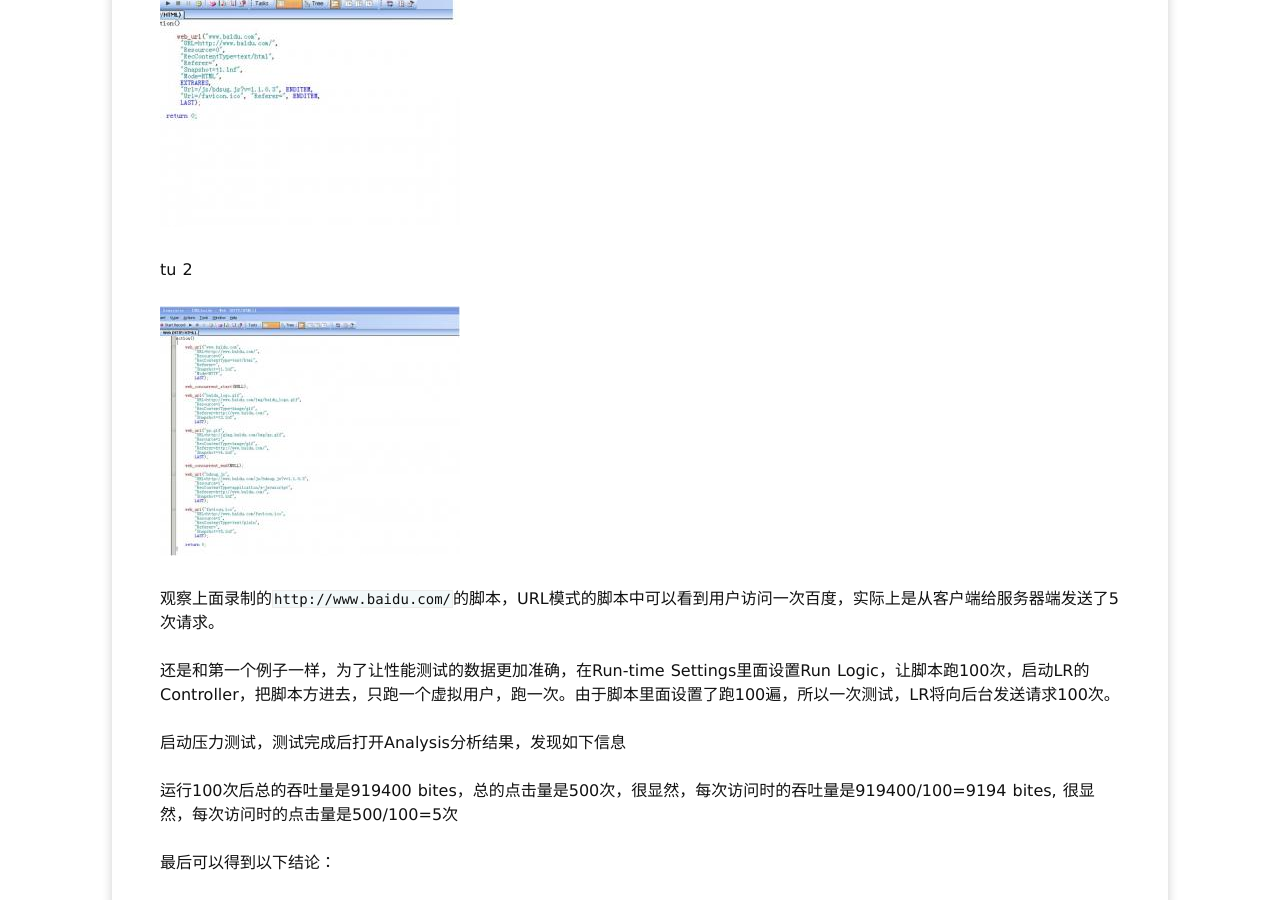
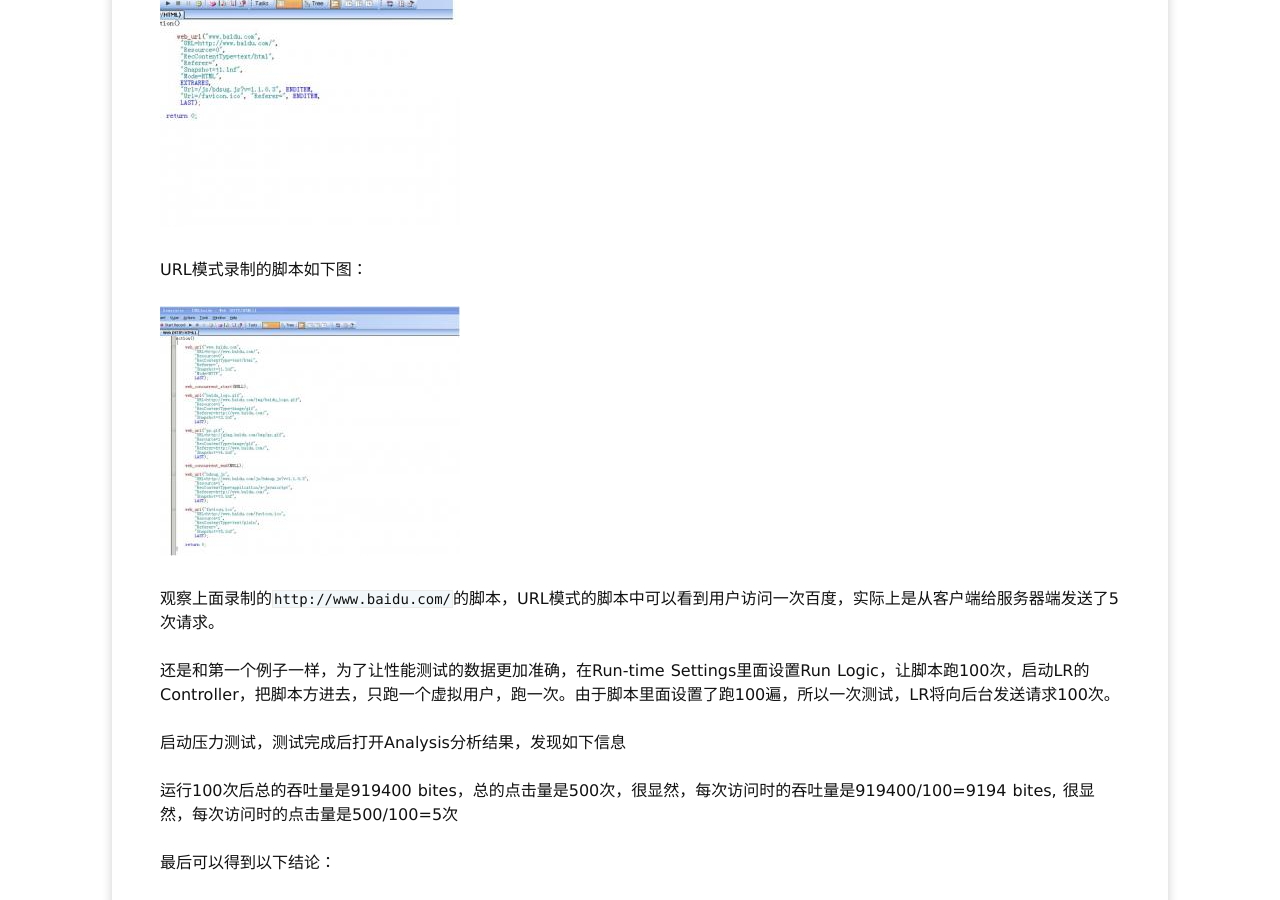
Before and after one commit to minghongjun/minghongjun.github.io, a Jekyll site: the page built from _posts/2014/2014-05-28-Loadrunner-Web测试时吞吐量和点击率.md, in a window 1280 px wide and 900 px high, scrolled down 2163 px. Built offline with Jekyll 4.4.1, drawn with Linux system fonts in a browser that asks for light colours; Markdown is read by kramdown in place of the engine named in the settings; comment, search, counter and statistics services are not loaded.

Commit message:
daily updates

```diff
--- a/_posts/2014/2014-05-28-Loadrunner-Web测试时吞吐量和点击率.md
+++ b/_posts/2014/2014-05-28-Loadrunner-Web测试时吞吐量和点击率.md
@@ -45,7 +45,7 @@ HTML模式录制的脚本如下图：
 
 <img src="/media/img/loadrunner-hits-5.jpg">
 
-tu 2
+ URL模式录制的脚本如下图：
 
 <img src="/media/img/loadrunner-hits-6.jpg">
 
```
